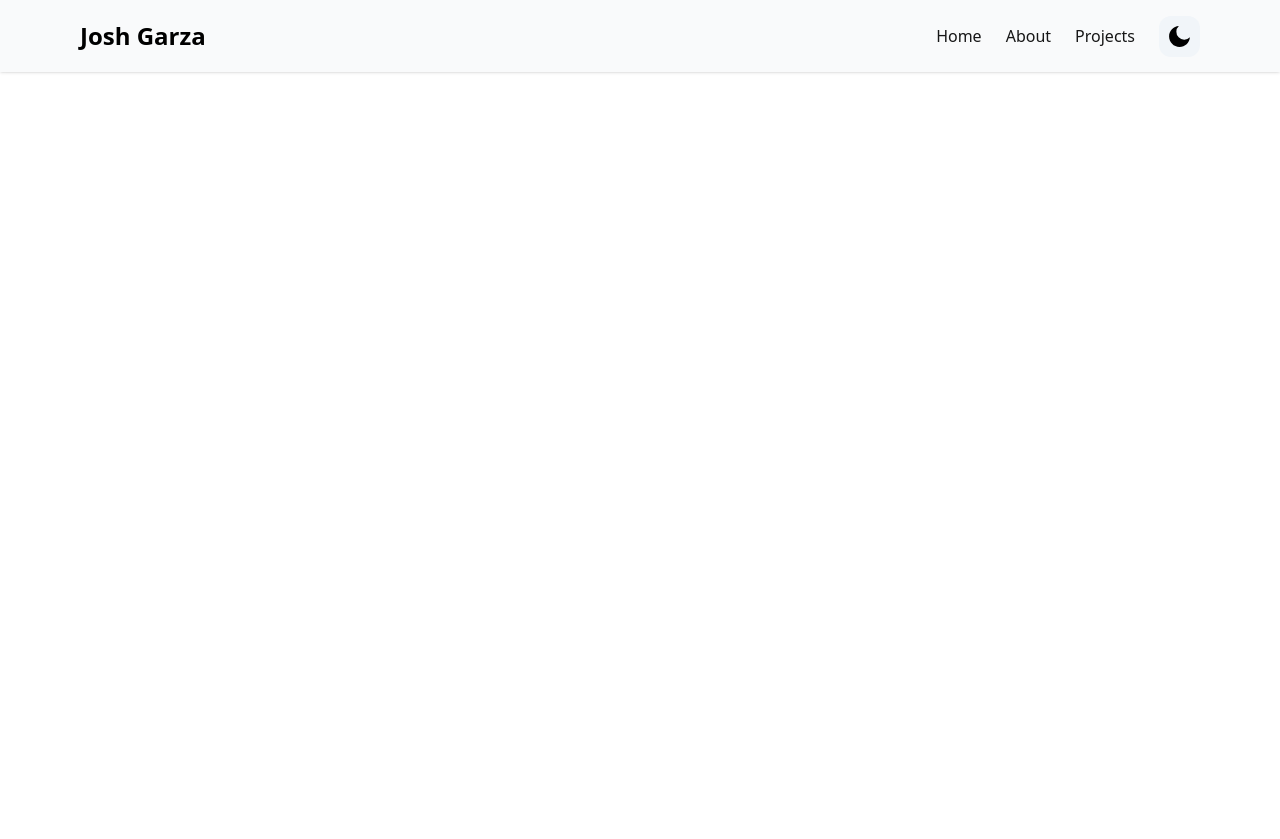
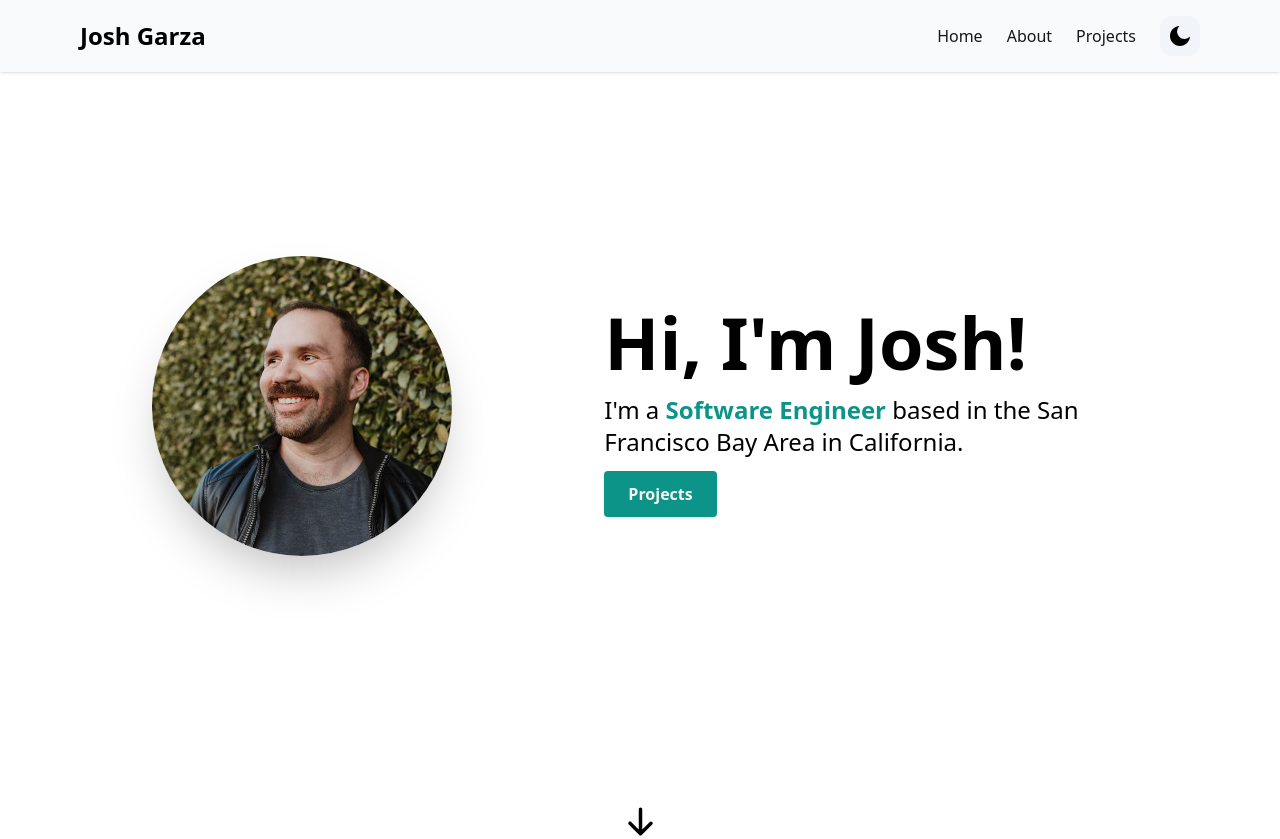
Before and after one commit to joshgarza/portfolio, a Next.js app: page / in a window 1280 px wide. Before the commit the page ends 800 px from the top, so only its background shows below. Built offline with nearby package versions, Linux system fonts and the light colour scheme.

Commit message:
Added HeroSection

```diff
--- a/app/page.tsx
+++ b/app/page.tsx
@@ -2,11 +2,12 @@
 import { useState } from "react";
 import axios from "axios";
 import "../styles/globals.css";
+import { HeroSection } from "@/components/HeroSection";
 
 export default function Home() {
   return (
-    <main className="">
-      <h1 className="text-4xl">hello, app!</h1>
+    <main className="mx-auto max-w-3xl px-4 sm:px-6 md:max-w-5xl">
+      <HeroSection />
     </main>
   );
 }
--- /dev/null
+++ b/components/HeroSection.tsx
@@ -0,0 +1,58 @@
+"use client";
+import React from "react";
+import Image from "next/image";
+import { Link } from "react-scroll";
+import { HiArrowDown } from "react-icons/hi";
+
+export const HeroSection = () => {
+  return (
+    <section id="home">
+      <div className="flex flex-col text-center items-center justify-center my-10 py-16 sm:py-32 md:flex-row md:space-x-4 md:text-left md:py-52">
+        <div className="md:w-1/2 md:mt-2">
+          <Image
+            className="rounded-full shadow-2xl"
+            src="/headshot.png"
+            alt="josh garza profile picture"
+            width={300}
+            height={300}
+          />
+        </div>
+        <div className="md:w-3/5 md:mt-2">
+          <h1 className="font-bold text-4xl mt-6 md:text-7xl md:mt-0">
+            {"Hi, I'm Josh!"}
+          </h1>
+          <p className="text-lg mt-4 mb-6 md:text-2xl">
+            {"I'm a "}
+            <span className="font-semibold text-teal-600">
+              {"Software Engineer "}
+            </span>
+            {"based in the San Francisco Bay Area in California."}
+          </p>
+          <Link
+            to="projects"
+            className="text-neutral-100 font-semibold px-6 py-3 bg-teal-600 rounded shadow hover:bg-teal-700"
+            activeClass="active"
+            spy={true}
+            smooth={true}
+            offset={-100}
+            duration={500}
+          >
+            Projects
+          </Link>
+        </div>
+      </div>
+      <div className="flex flex-row justify-center">
+        <Link
+          to="about"
+          activeClass="active"
+          spy={true}
+          smooth={true}
+          offset={-100}
+          duration={500}
+        >
+          <HiArrowDown size={35} />
+        </Link>
+      </div>
+    </section>
+  );
+};
--- a/components/Navbar.tsx
+++ b/components/Navbar.tsx
@@ -1,5 +1,5 @@
 "use client";
-import React, { useState } from "react";
+import React, { useState, useEffect } from "react";
 import { Link } from "react-scroll/modules";
 import { useTheme } from "next-themes";
 import { RiMoonFill, RiSunLine } from "react-icons/ri";
@@ -29,11 +29,16 @@ const Navbar = () => {
   const { systemTheme, theme, setTheme } = useTheme();
   const currentTheme = theme === "system" ? systemTheme : theme;
   const [navbar, setNavbar] = useState(false);
+  // const [isMounted, setIsMounted] = useState(false);
+
+  // useEffect(() => {
+  //   setIsMounted(true);
+  // }, []);
 
   return (
     <header
-      className={`w-full mx-auto px-4 bg-gray-50 shadow fixed top-0 z-50 sm:px-20 dark:bg-stone-900 dark:border-b dark:border-stone-600
-      }`}
+      className="w-full mx-auto px-4 bg-gray-50 shadow fixed top-0 z-50 sm:px-20 dark:bg-stone-900 dark:border-b dark:border-stone-600
+      "
     >
       <div className="justify-between md:items-center md:flex">
         <div>
@@ -41,7 +46,7 @@ const Navbar = () => {
             <div className="py-5 md:block">
               <h2 className="text-2xl font-bold">Josh Garza</h2>
             </div>
-            <div className="md:hidden cursor-pointer">
+            <div className="cursor-pointer md:hidden">
               <button onClick={() => setNavbar(!navbar)}>
                 {navbar ? <IoMdClose size={30} /> : <IoMdMenu size={30} />}
               </button>
@@ -54,7 +59,7 @@ const Navbar = () => {
               navbar ? "block" : "hidden"
             }`}
           >
-            <div className="items-center justify-center md:flex md:space-x-6">
+            <div className="items-center justify-center space-y-8 md:flex md:space-y-0 md:space-x-6">
               {NAV_ITEMS.map((item, idx) => {
                 return (
                   <Link
@@ -77,16 +82,16 @@ const Navbar = () => {
               {currentTheme === "dark" ? (
                 <button
                   onClick={() => setTheme("light")}
-                  className="bg-slate-100 p-2 rounded-xl"
+                  className="bg-slate-100 p-2 rounded-xl text-black text-2xl"
                 >
-                  <RiSunLine size={25} color="black" />
+                  <RiSunLine />
                 </button>
               ) : (
                 <button
                   onClick={() => setTheme("dark")}
-                  className="bg-slate-100 p-2 rounded-xl"
+                  className="bg-slate-100 p-2 rounded-xl text-2xl"
                 >
-                  <RiMoonFill size={25} />
+                  <RiMoonFill />
                 </button>
               )}
             </div>
@@ -98,70 +103,3 @@ const Navbar = () => {
 };
 
 export default Navbar;
-
-// return (
-//   <header
-//     className={`w-full mx-auto px-4 bg-gray-50 shadow fixed top-0 z-50 sm:px-20 ${
-//       currentTheme === "dark" && "bg-stone-900 border-b border-stone-600"
-//     }`}
-//   >
-//     <div className="justify-between md:items-center md:flex">
-//       <div>
-//         <div className="flex items-center justify-between">
-//           <div className="py-5 md:block">
-//             <h2 className="text-2xl font-bold">Josh Garza</h2>
-//           </div>
-//           <div className="md:hidden">
-//             <button onClick={() => setNavbar(!navbar)}>
-//               {navbar ? <IoMdClose size={30} /> : <IoMdMenu size={30} />}
-//             </button>
-//           </div>
-//         </div>
-//       </div>
-//       <div>
-//         <div
-//           className={`flex-1 justify-self-center pb-3 mt-8 md:block md:pb-0 md:mt-0 ${
-//             navbar ? "block" : "hidden"
-//           }`}
-//         >
-//           <div className="items-center justify-center md:flex md:space-x-6">
-//             {NAV_ITEMS.map((item, idx) => {
-//               return (
-//                 <Link
-//                   key={idx}
-//                   to={item.page}
-//                   className={
-//                     "block lg:inline-block text-neutral-900 hover:text-neutral-500 dark:text-neutral-50"
-//                   }
-//                   activeClass="active"
-//                   spy={true}
-//                   smooth={true}
-//                   offset={-100}
-//                   duration={500}
-//                   onClick={() => setNavbar(!navbar)}
-//                 >
-//                   {item.label}
-//                 </Link>
-//               );
-//             })}
-//             {currentTheme === "dark" ? (
-//               <button
-//                 onClick={() => setTheme("light")}
-//                 className="bg-slate-100 p-2 rounded-xl"
-//               >
-//                 <RiSunLine size={25} color="black" />
-//               </button>
-//             ) : (
-//               <button
-//                 onClick={() => setTheme("dark")}
-//                 className="bg-slate-100 p-2 rounded-xl"
-//               >
-//                 <RiMoonFill size={25} />
-//               </button>
-//             )}
-//           </div>
-//         </div>
-//       </div>
-//     </div>
-//   </header>
-// );
```
Also changed, not shown: public/headshot.png (added).
